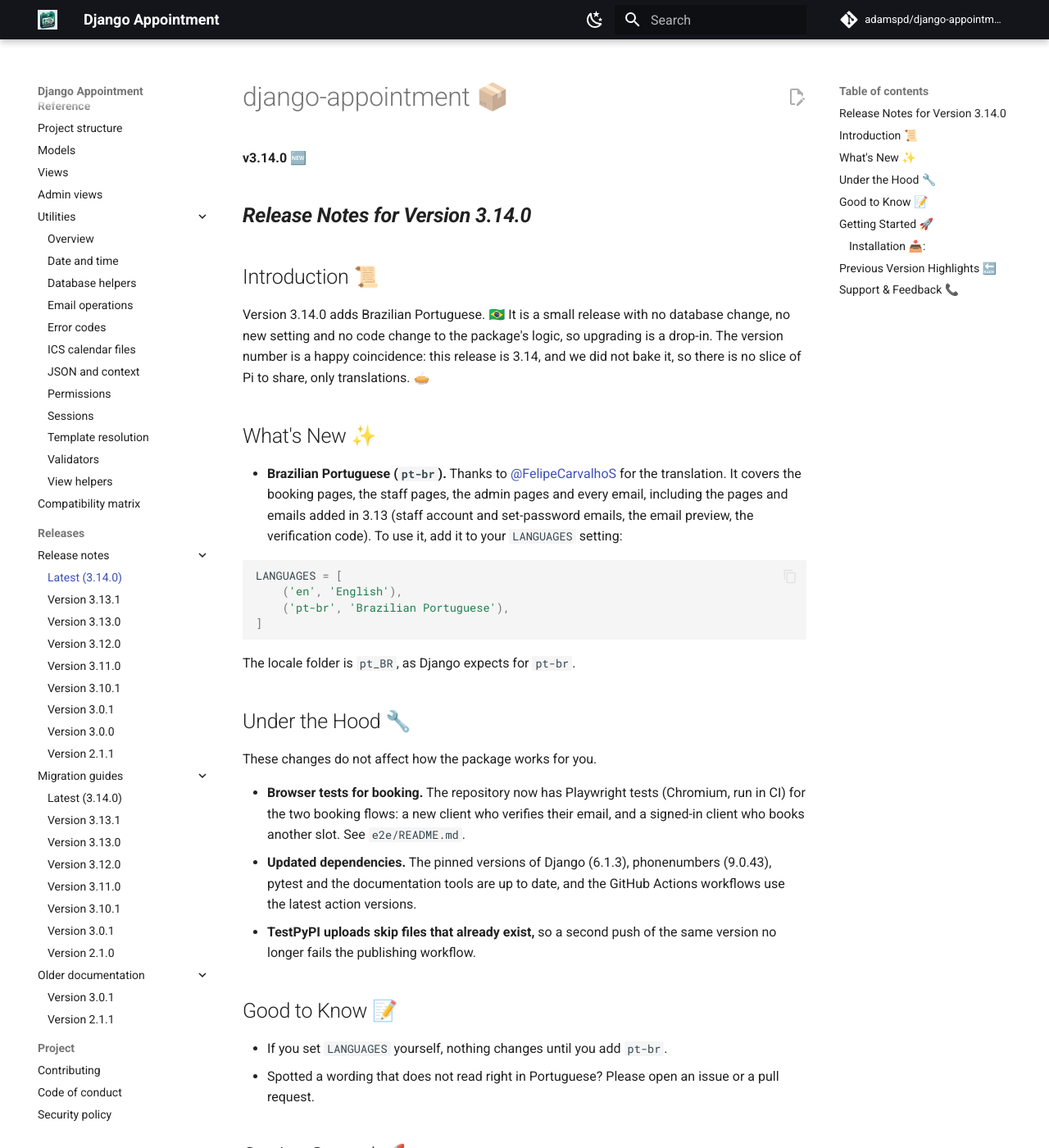
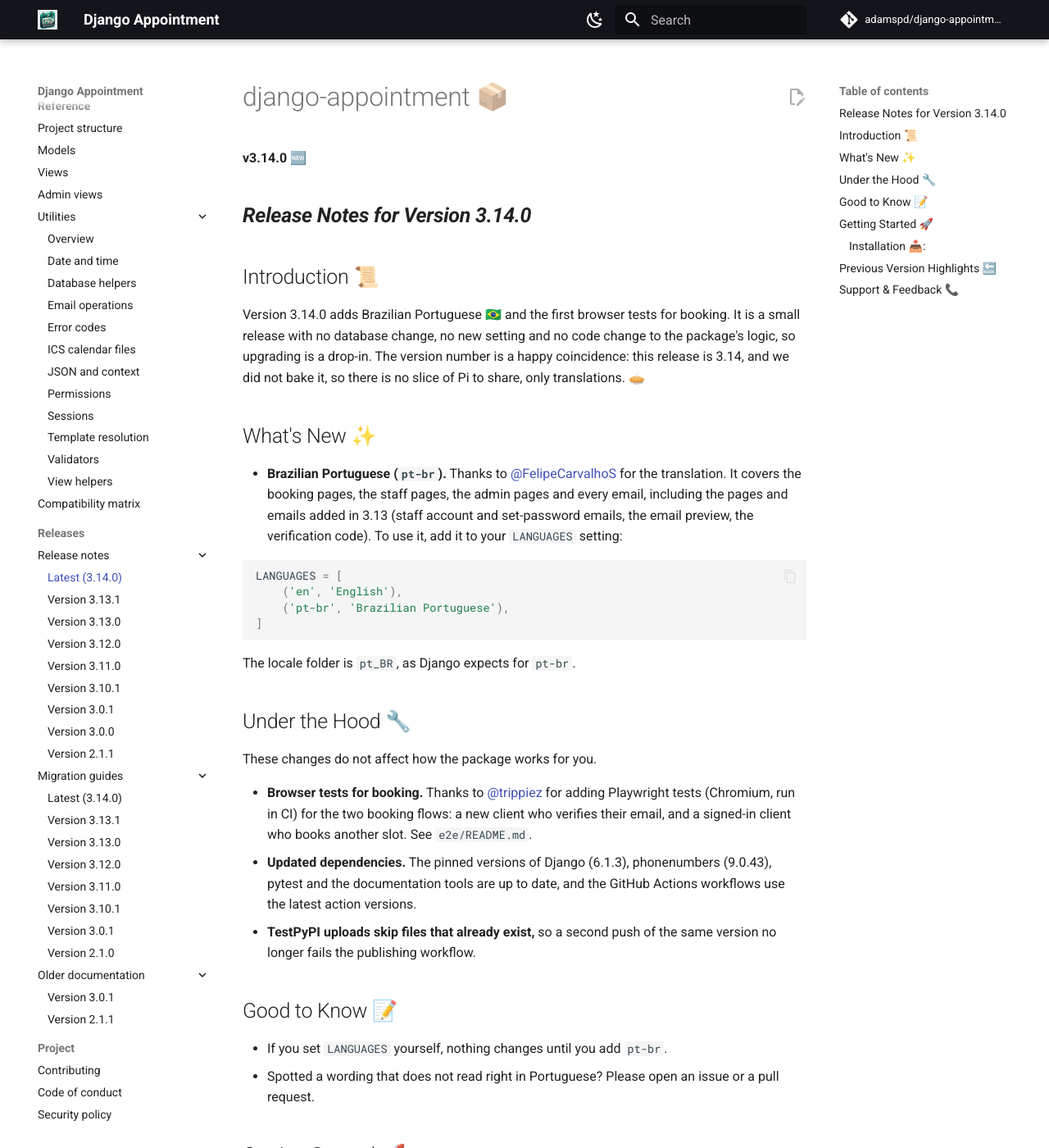
Before and after one commit to adamspd/django-appointment, an MkDocs documentation site: the page built from docs/release_notes/latest.md, in a window 1280 px wide and 1400 px high. Shown: the whole window at 82% size. Built offline with MkDocs 1.6.1 and Material for MkDocs 9.7.7, drawn with Linux system fonts in a browser that asks for light colours; comment, search, counter and statistics services are not loaded.

Commit message:
Credit the E2E tests author in the notes

```diff
--- a/docs/release_notes/latest.md
+++ b/docs/release_notes/latest.md
@@ -6,7 +6,7 @@
 
 ## Introduction 📜
 
-Version 3.14.0 adds Brazilian Portuguese. 🇧🇷 It is a small release with no database change, no new setting and no
+Version 3.14.0 adds Brazilian Portuguese 🇧🇷 and the first browser tests for booking. It is a small release with no database change, no new setting and no
 code change to the package's logic, so upgrading is a drop-in. The version number is a happy coincidence: this release
 is 3.14, and we did not bake it, so there is no slice of Pi to share, only translations. 🥧
 
@@ -30,8 +30,9 @@
 
 These changes do not affect how the package works for you.
 
-- **Browser tests for booking.** The repository now has Playwright tests (Chromium, run in CI) for the two booking
-  flows: a new client who verifies their email, and a signed-in client who books another slot. See `e2e/README.md`.
+- **Browser tests for booking.** Thanks to [@trippiez](https://github.com/trippiez) for adding Playwright tests
+  (Chromium, run in CI) for the two booking flows: a new client who verifies their email, and a signed-in client who
+  books another slot. See `e2e/README.md`.
 - **Updated dependencies.** The pinned versions of Django (6.1.3), phonenumbers (9.0.43), pytest and the documentation
   tools are up to date, and the GitHub Actions workflows use the latest action versions.
 - **TestPyPI uploads skip files that already exist,** so a second push of the same version no longer fails the
```
